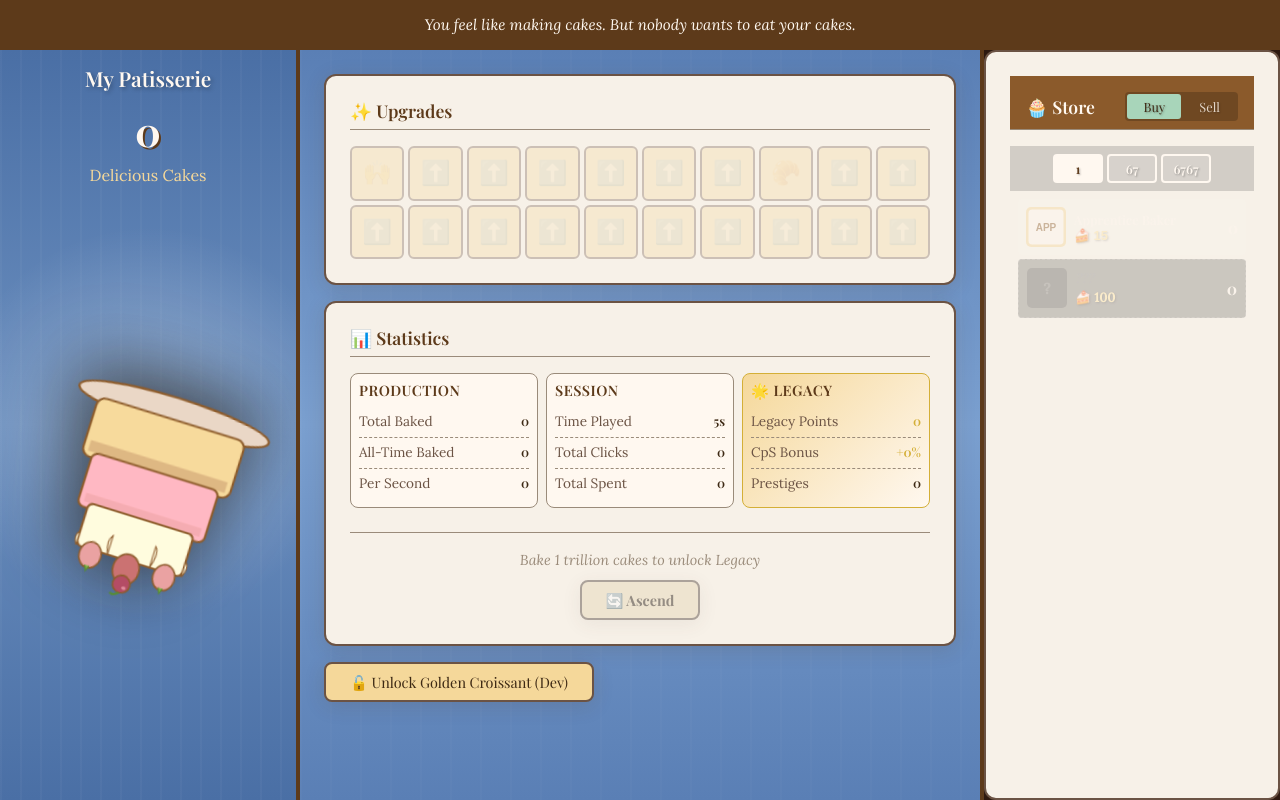
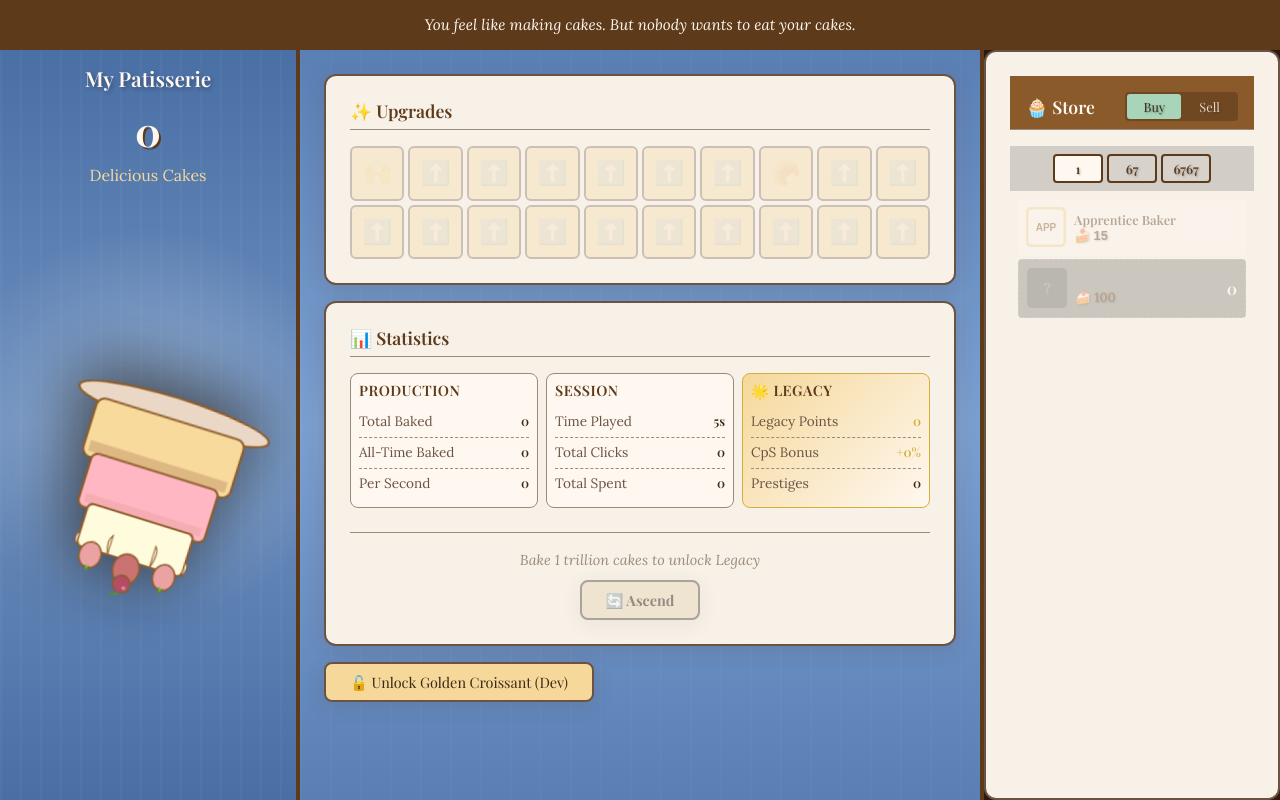
Before and after one commit to njytim-cyber/pastry-paradox, a React (Vite) app: page / in a window 1280 px wide. Built offline with nearby package versions, Linux system fonts and the light colour scheme.

Commit message:
fix: store panel dark font colors to match center pane

```diff
--- a/src/index.css
+++ b/src/index.css
@@ -616,10 +616,10 @@ h4 {
   font-family: var(--font-display);
   font-size: 0.8rem;
   padding: var(--space-xs) var(--space-sm);
-  border: 2px solid #FFF8F0;
+  border: 2px solid var(--color-chocolate);
   border-radius: 4px;
   background: rgba(255, 255, 255, 0.1);
-  color: #FFF8F0;
+  color: var(--color-chocolate);
   cursor: pointer;
   transition: all var(--transition-fast);
   min-width: 50px;
@@ -653,7 +653,7 @@ h4 {
   padding: var(--space-sm);
   border: none;
   border-radius: 4px;
-  background: rgba(255, 255, 255, 0.1);
+  background: var(--color-cream);
   cursor: pointer;
   transition: all var(--transition-fast);
   text-align: left;
@@ -688,7 +688,7 @@ h4 {
   font-family: var(--font-display);
   font-size: 0.8rem;
   font-weight: 600;
-  color: var(--color-cream);
+  color: var(--color-chocolate);
   white-space: nowrap;
   overflow: hidden;
   text-overflow: ellipsis;
@@ -696,7 +696,7 @@ h4 {
 
 .shop-item__cost {
   font-size: 0.8rem;
-  color: #FFE4A0;
+  color: var(--color-chocolate);
   font-weight: 600;
   text-shadow: 1px 1px 2px rgba(0, 0, 0, 0.3);
 }
```
